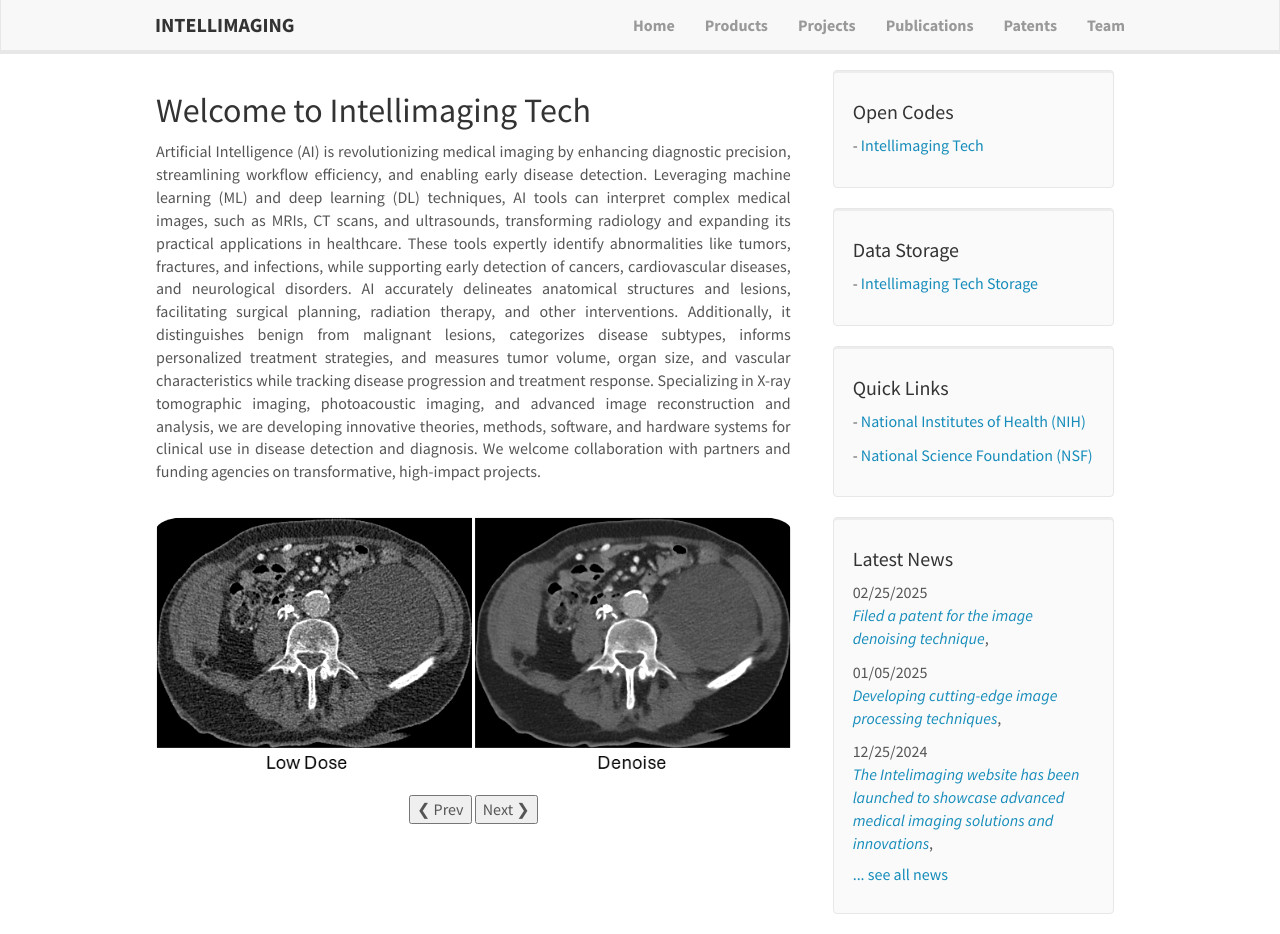
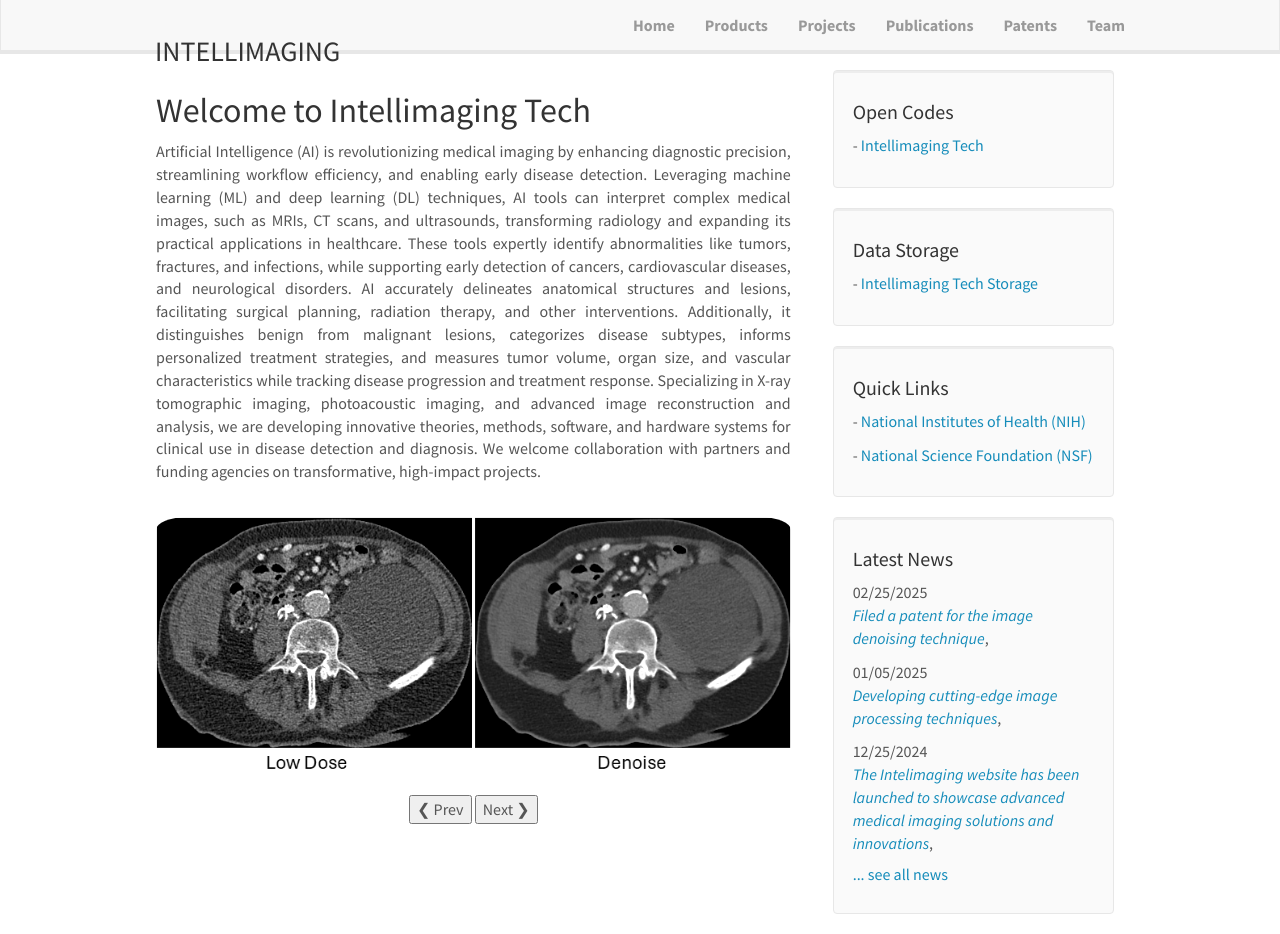
Before and after one commit to intellimaging/intellimaging.github.io, a Jekyll site: the page built from _pages/home.md, in a window 1280 px wide and 934 px high. Built offline with Jekyll 4.4.1, drawn with Linux system fonts in a browser that asks for light colours.

Commit message:
Update header.html

```diff
--- a/_includes/header.html
+++ b/_includes/header.html
@@ -8,7 +8,7 @@
 		<span class="icon-bar"></span>
 	  </button>
 
-    <a class="navbar-brand" href="{{ site.url }}{{ site.baseurl }}/"><b>INTELLIMAGING</b></a>
+    <a class="navbar-brand" href="{{ site.url }}{{ site.baseurl }}/"><h3>INTELLIMAGING</h3></a>
 	</div>
 	<div class="collapse navbar-collapse" id="navbar-collapse-1">
 	  <ul class="nav navbar-nav navbar-right">
```
